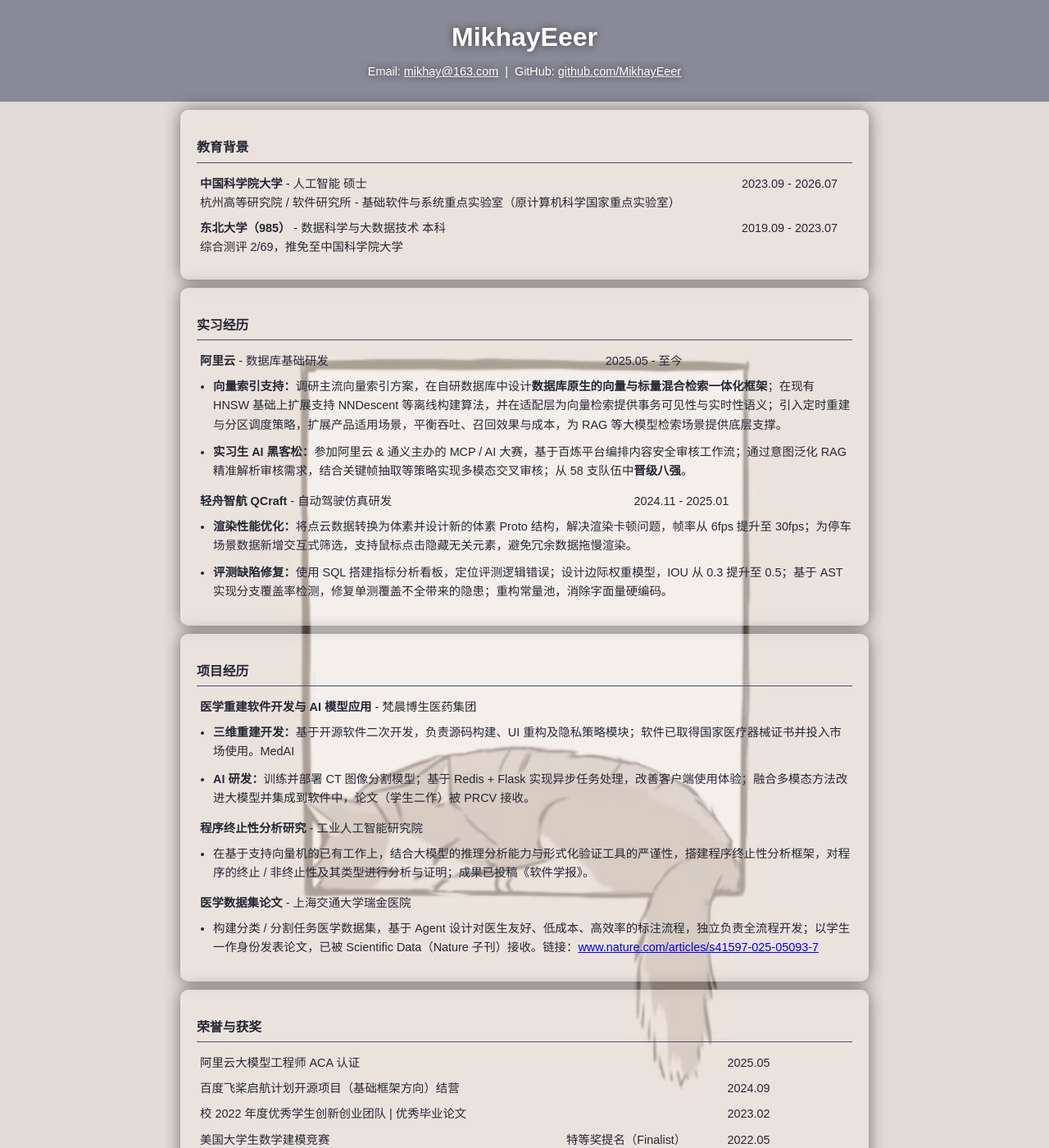
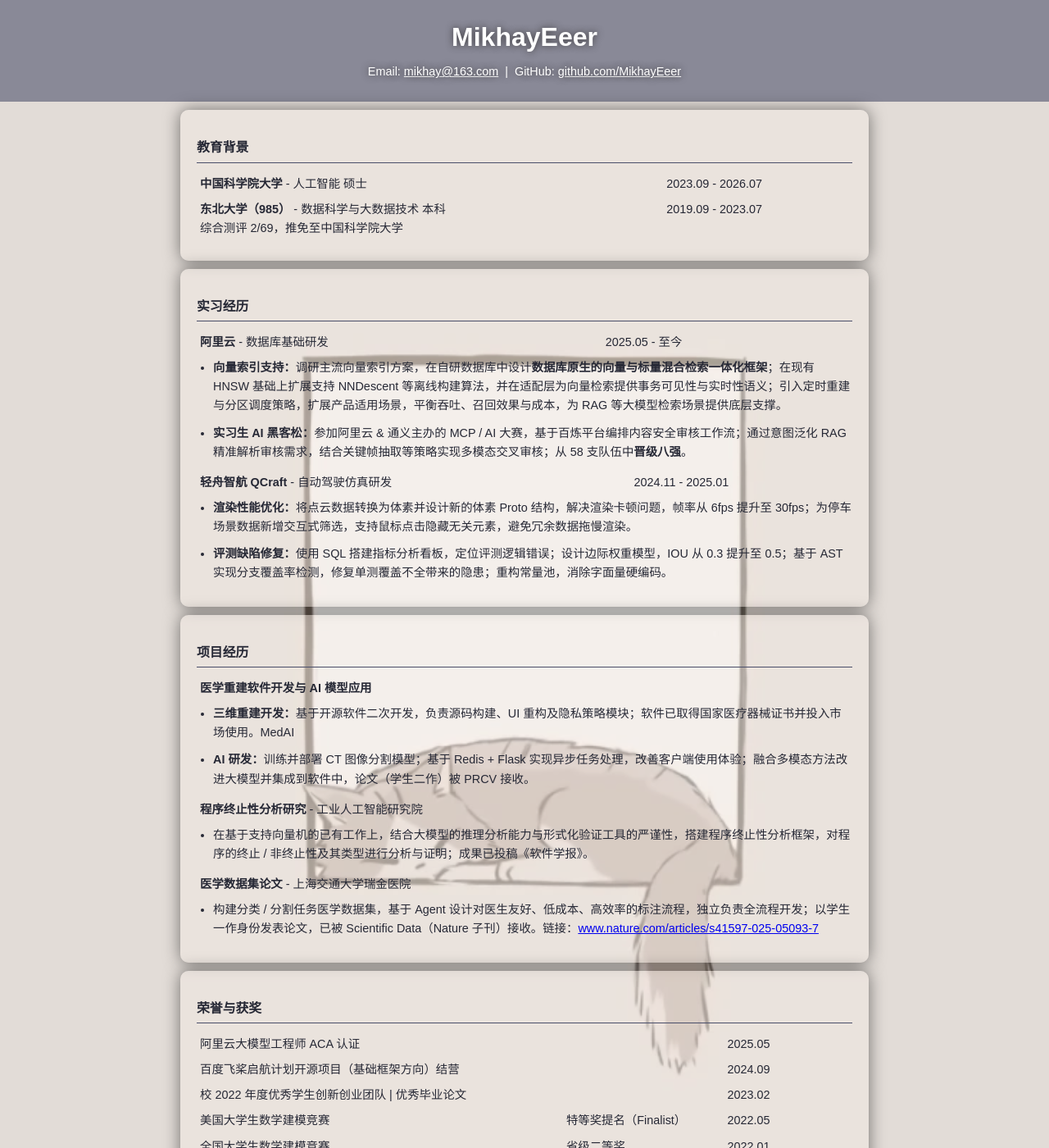
Before and after one commit to MikhayEeer/mikhayeeer.github.io, a Jekyll site: the page resume/index.html, which Jekyll copies as it is, in a window 1280 px wide and 1400 px high. Shown: the whole window at 82% size. Built offline with Jekyll 4.4.1, drawn with Linux system fonts in a browser that asks for light colours.

Commit message:
简历脱敏：移除真实姓名与具体院系/公司名
仅修改 resume/index.html：标题与页眉不再出现真实姓名，教育背景去掉具体院系与实验室，医学项目去掉公司名。

Co-authored-by: MikhayEeer <MikhayEeer@users.noreply.github.com>

```diff
--- a/resume/index.html
+++ b/resume/index.html
@@ -19,7 +19,7 @@
         <h2>教育背景</h2>
         <table>
             <tr>
-                <td><b>中国科学院大学</b> - 人工智能 硕士<br>杭州高等研究院 / 软件研究所 - 基础软件与系统重点实验室（原计算机科学国家重点实验室）</td>
+                <td><b>中国科学院大学</b> - 人工智能 硕士</td>
                 <td>2023.09 - 2026.07</td>
             </tr>
             <tr>
@@ -48,7 +48,7 @@
     <section>
         <h2>项目经历</h2>
         <table>
-            <tr><td><b>医学重建软件开发与 AI 模型应用</b> - 梵晨博生医药集团</td></tr>
+            <tr><td><b>医学重建软件开发与 AI 模型应用</b></td></tr>
         </table>
         <ul>
             <li><b>三维重建开发：</b>基于开源软件二次开发，负责源码构建、UI 重构及隐私策略模块；软件已取得国家医疗器械证书并投入市场使用。MedAI</li>
```
Also changed, not shown: other parts of resume/index.html (+1 -1 lines).
